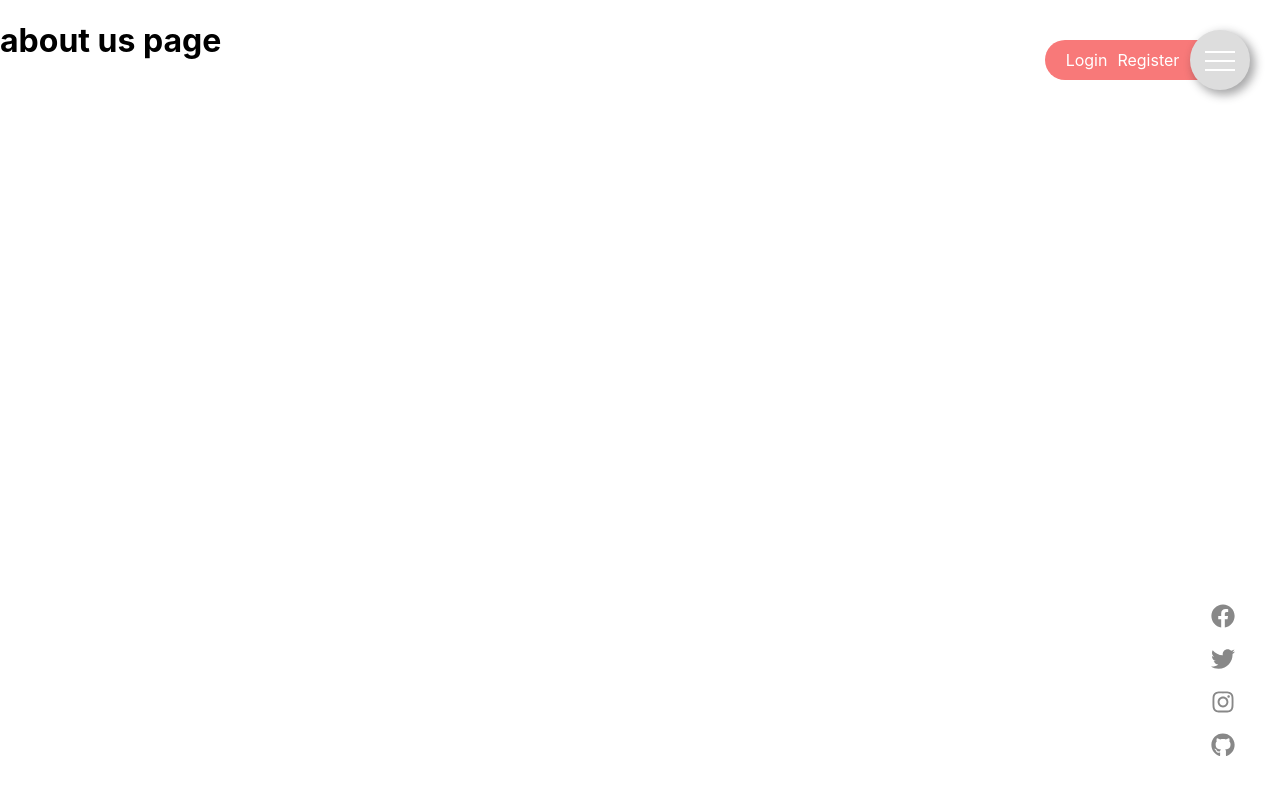
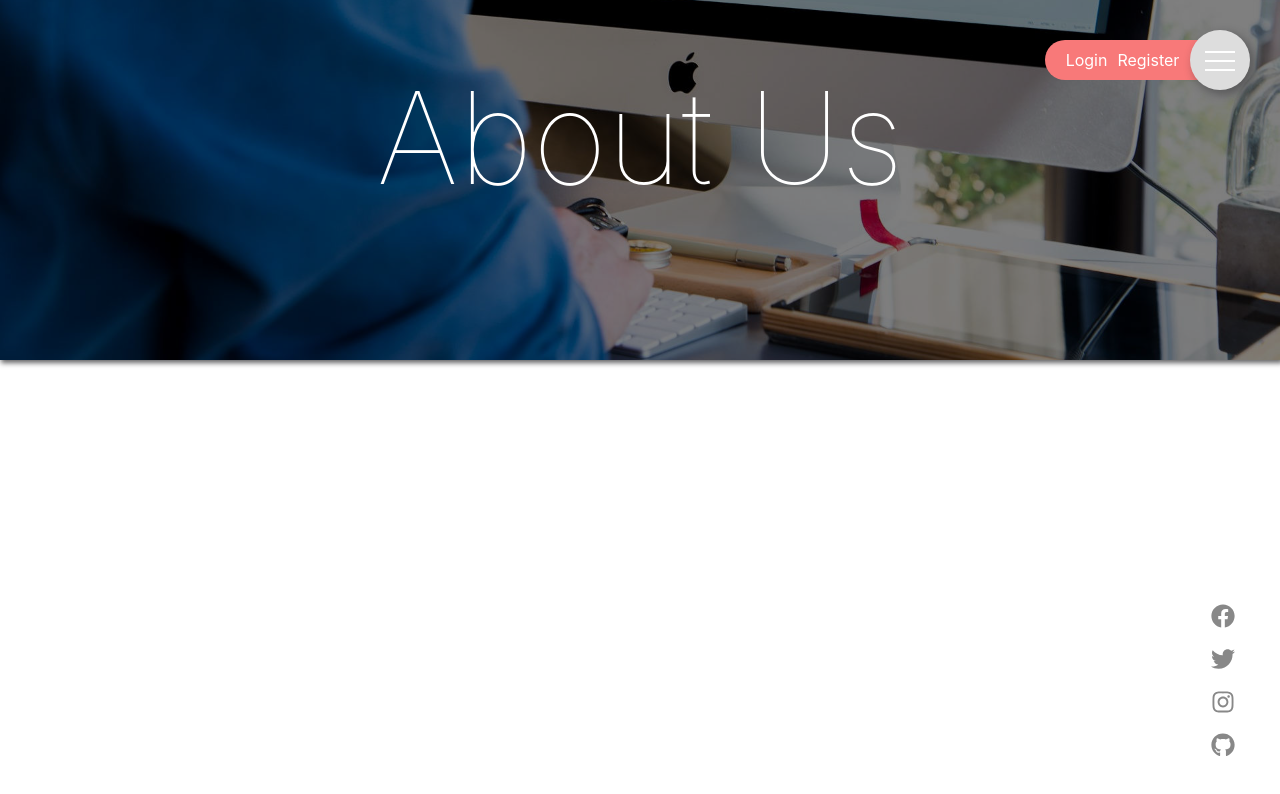
Before and after one commit to bambooss/pz-website, a Next.js app: page /about in a window 1280 px wide. Shown: the top 794 px of the page. Built offline with nearby package versions, Linux system fonts and the light colour scheme.

Commit message:
Created featured Image component and added it to about us page

```diff
--- /dev/null
+++ b/components/image/FeaturedImage.js
@@ -0,0 +1,12 @@
+import classes from '../../styles/components/FeaturedImage.module.scss';
+
+const FeaturedImage = () => (
+  <>
+    <div className={classes['image-container']}>
+      <img src="/about-us-featured.jpg" alt="copro featured image" />
+      <h1>About Us</h1>
+    </div>
+  </>
+);
+
+export default FeaturedImage;
--- a/components/image/HeroImage.js
+++ b/components/image/HeroImage.js
@@ -3,7 +3,7 @@ import { FaAngleDown } from 'react-icons/fa';
 import LogoIcon from '../navigation/LogoIcon';
 import classes from '../../styles/components/HeroImage.module.scss';
 
-const HeroImage = ({ children }) => (
+const HeroImage = () => (
   <>
     <div className={classes['hero-container']}>
       <Image
--- a/pages/about/index.js
+++ b/pages/about/index.js
@@ -1,7 +1,9 @@
+import FeaturedImage from '../../components/image/FeaturedImage';
+
 export default function Index() {
   return (
     <div>
-      <h1>about us page</h1>
+      <FeaturedImage />
     </div>
-  )
+  );
 }
--- a/styles/_variables.scss
+++ b/styles/_variables.scss
@@ -44,6 +44,7 @@ $color-icon-navigation-hover: $color-red-1;
 */
 $shadow-long-light-1: 0 2px 40px -7px $color-light-2;
 $shadow-short-dark-1: 2px 2px 5px 1px rgba($color-dark-2, .4);
+$shadow-short-dark-2: 2px 2px 5px 1px rgba($color-dark-2, .7);
 $shadow-long-dark-1: 4px 4px 10px 1px rgba($color-dark-2, .4);
 
 /*
--- /dev/null
+++ b/styles/components/FeaturedImage.module.scss
@@ -0,0 +1,30 @@
+.image-container {
+  display: flex;
+  justify-content: center;
+  align-items: center;
+  max-height: 40vh;
+  height: 400px;
+  width: 100%;
+
+  h1 {
+    position: relative;
+    font-size: $font-size-hero;
+    font-weight: $font-weight-lighter;
+    width: 100%;
+    height: 400px;
+    text-align: center;
+    vertical-align: center;
+    background-color: rgba(0, 0, 0, .5);
+    padding-top: 100px;
+    color: $color-text-light;
+    box-shadow: $shadow-short-dark-2;
+  }
+
+  img {
+    position: absolute;
+    width: 100%;
+    height: 400px;
+    object-fit: cover;
+    object-position: bottom;
+  }
+}
```
Also changed, not shown: public/about-us-featured.jpg (added).
